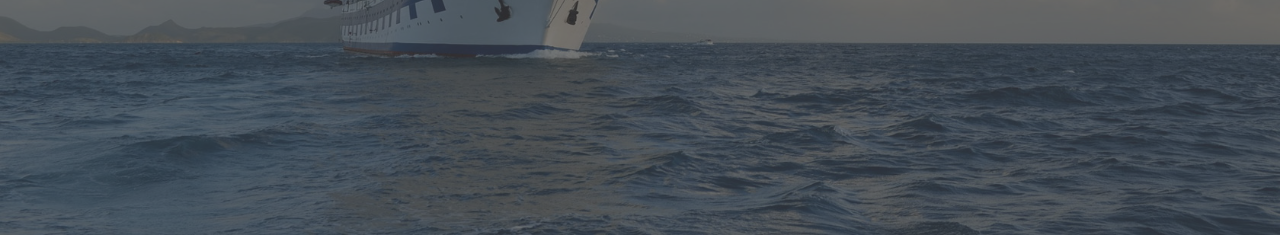
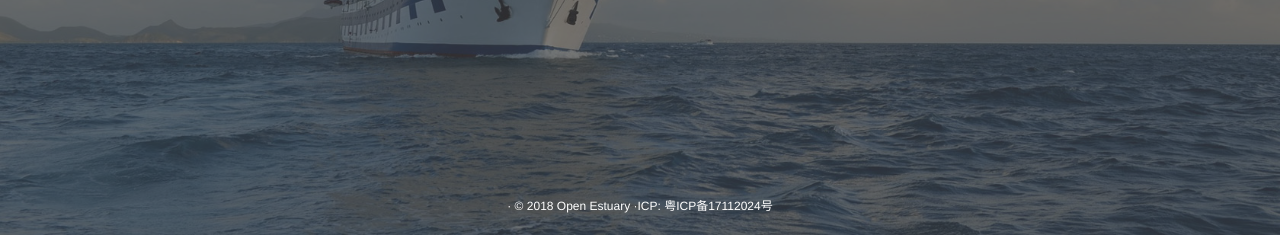
Before and after one commit to hubzhangxj/CaliperServer, a Django app: page / in a window 1280 px wide. Shown: the part 565-800 px from the top of the page. Run offline with Django 3.2, Linux system fonts and the light colour scheme; parts of the project's set-up code (start-up, migrations or seed data) failed here and were passed over; some libraries are stand-ins or nearby versions.

Commit message:
add copyright

```diff
--- a/account/templates/main.html
+++ b/account/templates/main.html
@@ -21,7 +21,6 @@
             background-image: url('/static/image/main_bg.jpg');
             background-repeat: no-repeat;
             background-size: cover;
-
         }
 
         a {
@@ -45,7 +44,14 @@
             position: absolute;
             width: 100%;
             height: 100%;
-            z-index: 2
+            z-index: 1;
+        }
+        #footer{
+            width:100%; position:fixed; left:0; bottom:0;
+            text-align: center;
+            margin-bottom: 20px;
+            color: white;
+              z-index: 3;
         }
 
         .header {
@@ -116,7 +122,9 @@
             </div>
         </div>
     </div>
+    {% include "footer.html" %}
 </div>
+
 
 <script>
     vm = new Vue({
--- a/static/links/intro.css
+++ b/static/links/intro.css
@@ -3,9 +3,14 @@
     font-family: "open sans", "Helvetica Neue", Helvetica, Arial, sans-serif;
     font-size: 14px;
     color: #676a6c;
+    height: 100%;
+    display: flex;
+    flex-direction: column;
+    flex: 1;
 }
 
 .content {
+    flex: 1;
     background-color: #FEFEFE;
     margin-left: 40px;
     margin-top: 20px;
--- a/task/templates/boardInfo.html
+++ b/task/templates/boardInfo.html
@@ -72,7 +72,7 @@
     </div>
 
 </div>
-
+{% include "footer.html" %}
 <script>
     var vm = new Vue({
         el: '#app',
--- a/task/templates/compare.html
+++ b/task/templates/compare.html
@@ -180,6 +180,7 @@
         </ul>
     </div>
 </div>
+{% include "footer.html" %}
 <script>
     var vm = new Vue({
         el: '#app',
--- a/task/templates/dimcompare.html
+++ b/task/templates/dimcompare.html
@@ -311,6 +311,7 @@
 
     </div>
 </div>
+{% include "footer.html" %}
 <script src="/static/js/highcharts/sce-lineChart.js"></script>
 <script>
     var vm = new Vue({
--- a/task/templates/folder.html
+++ b/task/templates/folder.html
@@ -56,6 +56,9 @@
             height: 100%;
             padding: 60px 0 0;
             box-sizing: border-box;
+              display: flex;
+            flex-direction: column;
+            flex: 1;
         }
 
         #top {
@@ -88,6 +91,7 @@
         </div>
     </div>
 </div>
+{% include "footer.html" %}
 <script>
     var vm = new Vue({
         el: '#app',
--- /dev/null
+++ b/task/templates/footer.html
@@ -0,0 +1,11 @@
+<div id="footer">
+    · &copy; 2018 Open Estuary ·ICP: 粤ICP备17112024号
+</div>
+<style>
+    #footer {
+        text-align: center;
+        margin-bottom: 20px;
+        margin-top: 20px;
+
+    }
+</style>
--- a/task/templates/task.html
+++ b/task/templates/task.html
@@ -11,7 +11,7 @@
 {% include "top.html" %} {# django 的 include 标签 #}
 {% include "filter.html" %}
 <div id="app">
-    <div style="padding-bottom: 40px;padding-right: 40px;padding-left: 40px">
+    <div style="padding-bottom: 40px;padding-right: 40px;padding-left: 40px;height: 100%">
         {#        @on-select-all="selectAll" @on-select="select"  @on-select-cancel="selectCancle"  @on-selection-change="change"#}
         <i-table border :columns="columns" :data="data"  @on-selection-change="selectChange"
         ></i-table>
@@ -93,6 +93,7 @@
         </div>
     </div>
 </div>
+    {% include "footer.html" %}
 <script>
 
     {#    var standardPost = function (url, args) {#}
--- a/task/templates/tool.html
+++ b/task/templates/tool.html
@@ -78,5 +78,6 @@
         {% endfor %}
     </div>
 </div>
+{% include "footer.html" %}
 </body>
 </html>
```
Also changed, not shown: account/templates/userinfo.html (+8 -0 lines), task/templates/singleTask.html (+8 -0 lines).
